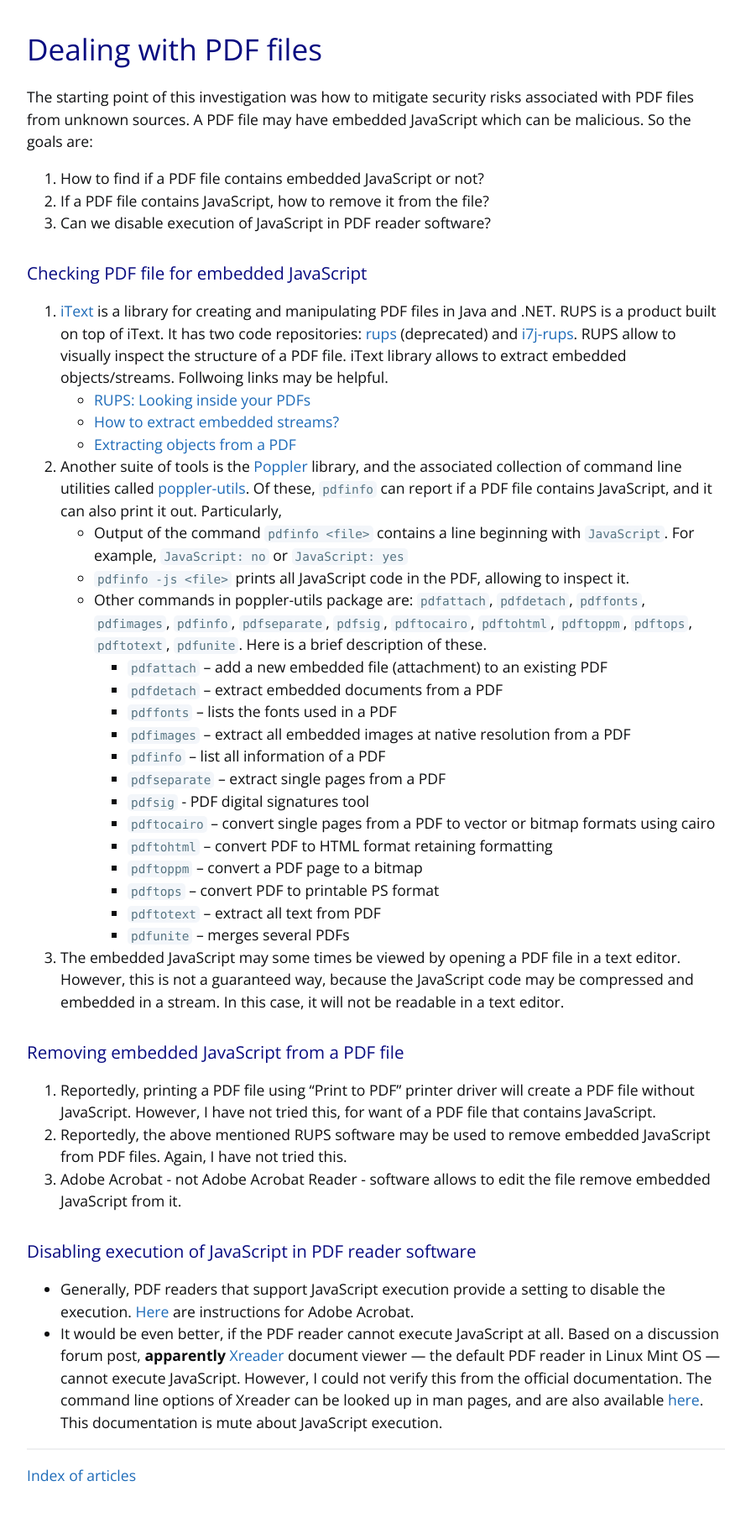
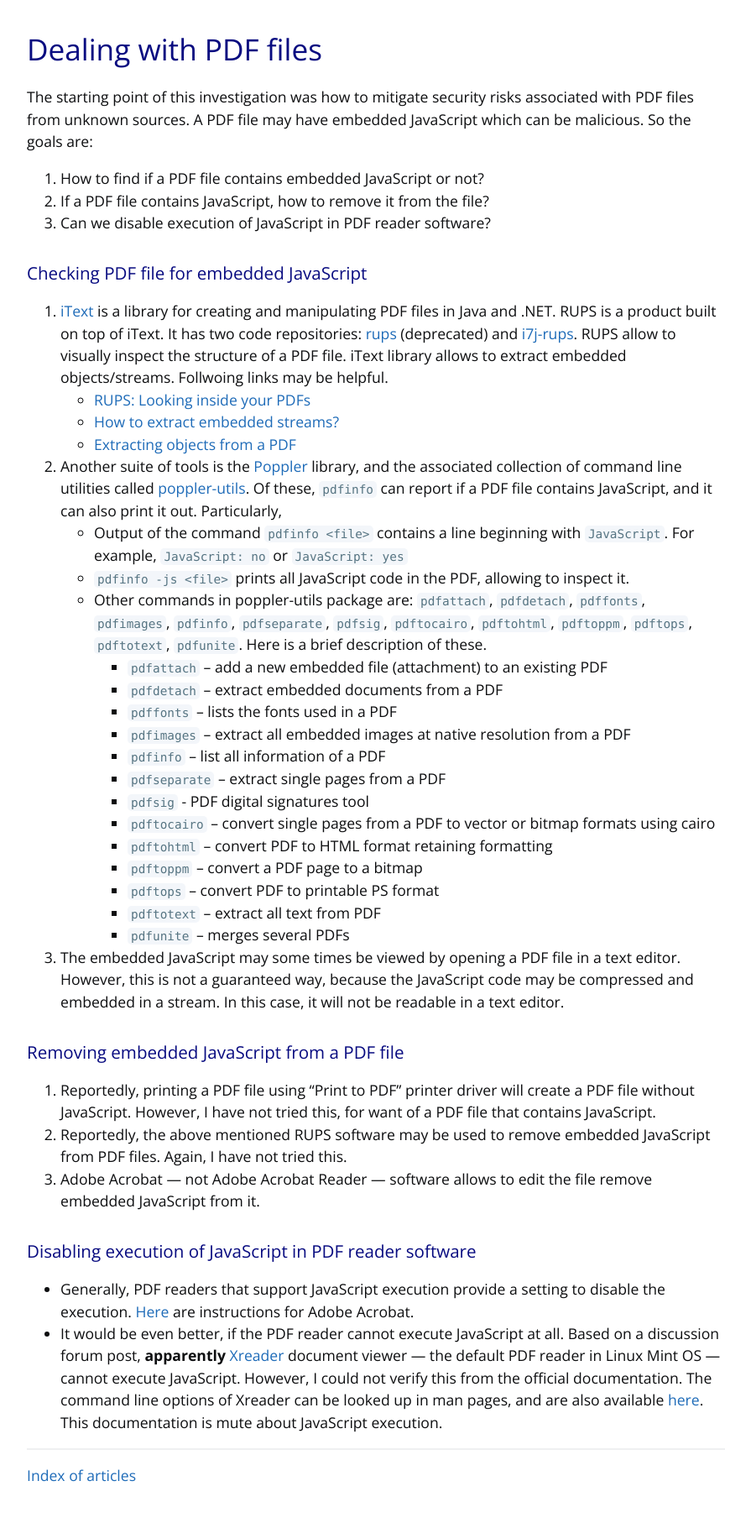
Before and after one commit to vinitjoglekar/vinitjoglekar.github.io, a Jekyll site: the page built from _pages/ht-pdf-1.md, in a window 1280 px wide. Shown: the whole page at 84% size, without its empty margins (192-1087 px from the left). Built offline with Jekyll 4.4.1, drawn with Linux system fonts in a browser that asks for light colours; part of the change alters nothing that is shown.

Commit message:
Update ht-pdf-1.md

```diff
--- a/_pages/ht-pdf-1.md
+++ b/_pages/ht-pdf-1.md
@@ -41,7 +41,7 @@ The starting point of this investigation was how to mitigate security risks asso
 ### Removing embedded JavaScript from a PDF file
 1. Reportedly, printing a PDF file using "Print to PDF" printer driver will create a PDF file without JavaScript. However, I have not tried this, for want of a PDF file that contains JavaScript.
 2. Reportedly, the above mentioned RUPS software may be used to remove embedded JavaScript from PDF files. Again, I have not tried this.
-3. Adobe Acrobat - not Adobe Acrobat Reader - software allows to edit the file remove embedded JavaScript from it.
+3. Adobe Acrobat &mdash; not Adobe Acrobat Reader &mdash; software allows to edit the file remove embedded JavaScript from it.
 <br/>
 
 ### Disabling execution of JavaScript in PDF reader software
```
